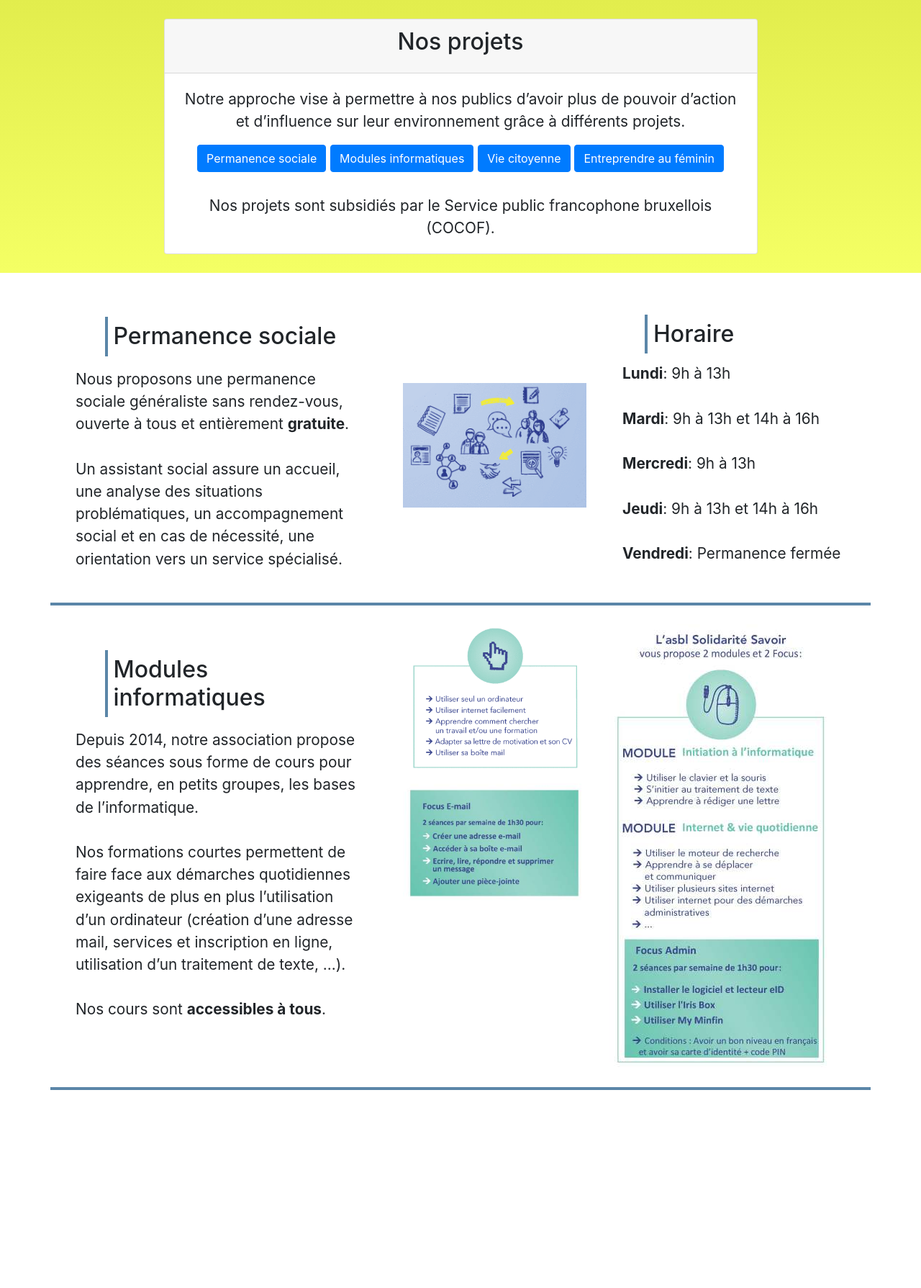
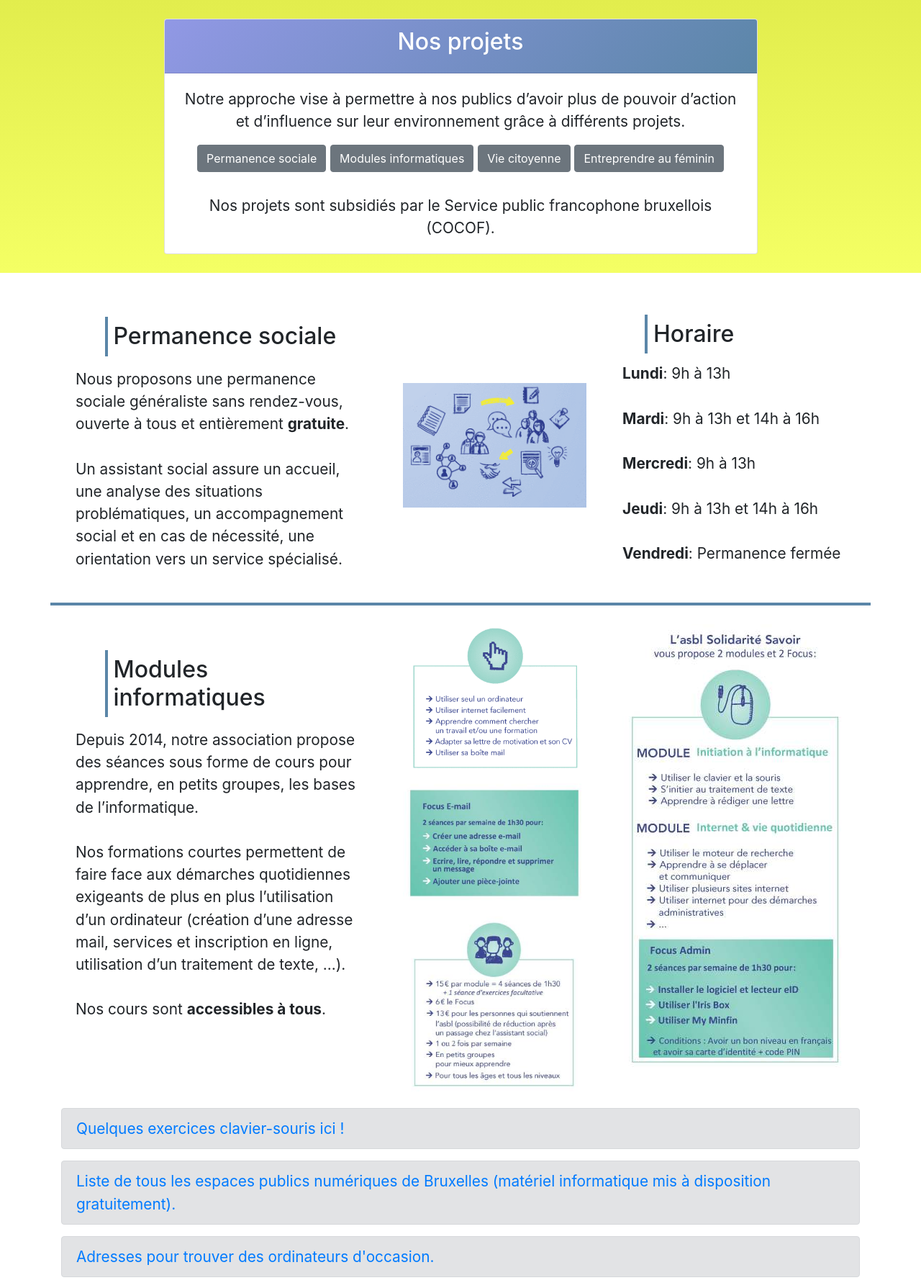
Before and after one commit to RomainVandevoorde/multipage-website-in-php, a PHP site: page /projets.php in a window 1280 px wide. Shown: the part 243-2032 px from the top of the page at 72% size. Before the commit the page ends 1757 px from the top, so only its background shows below. Run offline with PHP 8.4, Linux system fonts and the light colour scheme.

Commit message:
ProjetModInfoEnd

```diff
--- a/assets/style/style.css
+++ b/assets/style/style.css
@@ -1,3 +1,23 @@
+body {
+  font-size: 1.3em;
+}
+
+.blueBack {
+  background-image: -moz-linear-gradient(135deg, #5b86a8, #9198e5);
+  background-image: -webkit-linear-gradient(135deg, #5b86a8, #9198e5);
+}
+
+.yellowBack {
+  background-image: -moz-linear-gradient(#e2ed4d, #f4ff64);
+  background-image: -webkit-linear-gradient(#e2ed4d, #f4ff64);
+}
+
+.whiteFont {
+  color: white;
+}
+
+/* index-PAGE -------------------------------------*/
+
 #header-logo {
   display: inline;
   margin-left: 10px;
@@ -10,24 +30,12 @@
   margin-left: 5px;
 }
 
-body {
-  font-size: 1.3em;
-}
+/* index-PAGE -------------------------------------*/
 
 .container {
   width: 100%;
   padding-top: 2%;
   padding-bottom: 2%;
-}
-
-.blueBack {
-  background-image: -moz-linear-gradient(135deg, #5b86a8, #9198e5);
-  background-image: -webkit-linear-gradient(135deg, #5b86a8, #9198e5);
-}
-
-.yellowBack {
-  background-image: -moz-linear-gradient(#e2ed4d, #f4ff64);
-  background-image: -webkit-linear-gradient(#e2ed4d, #f4ff64);
 }
 
 .divTitle {
@@ -51,6 +59,8 @@ body {
  padding-bottom: 15%;
 }
 
+/* projets-PAGE -------------------------------------*/
+
 .proTitle {
   border-left: solid #5b86a8 4px;
   margin-left: 10%;
@@ -64,13 +74,13 @@ body {
 }
 
 @media screen and (min-width: 768px){
-  .proImg {padding-top: 8rem}
-}
-
-@media screen and (max-width: 768px){
-  .proImg {margin-left: 25%;}
+  .proImgTop {padding-top: 8rem}
 }
 
 .proDiv {
   border-bottom: solid #5b86a8 4px;
 }
+
+#modInfoLinks {
+  padding-top: 1rem;
+}
--- a/projets.php
+++ b/projets.php
@@ -4,22 +4,22 @@ require __DIR__.'/templates/header.php';
 
  ?>
 
-<!-- Projet-Acceuil : to redesign maybe to replace with a sidebar, inputs not responsive-->
+<!-- Projet-Acceuil : to redesign maybe to replace with a sidebar, inputs not responsive -->
 
  <div class="yellowBack">
    <div class="container">
      <div class="row justify-content-center">
        <div class="col-sm-12 col-md-12 col-lg-9 col-xl-9">
          <div class="card text-center">
-            <div class="card-header">
-              <h2 class="card-title">Nos projets</h2>
+            <div class="card-header blueBack">
+              <h2 class="card-title whiteFont">Nos projets</h2>
             </div>
             <div class="card-body">
               <p class="card-text">Notre approche vise à permettre à nos publics d’avoir plus de pouvoir d’action et d’influence sur leur environnement grâce à différents projets.</p>
-              <a href="#permSoc" class="btn btn-primary">Permanence sociale</a>
-              <a href="#modInfo" class="btn btn-primary">Modules informatiques</a>
-              <a href="#" class="btn btn-primary">Vie citoyenne</a>
-              <a href="#" class="btn btn-primary">Entreprendre au féminin</a>
+              <a href="#permSoc" class="btn btn-secondary">Permanence sociale</a>
+              <a href="#modInfo" class="btn btn-secondary">Modules informatiques</a>
+              <a href="#" class="btn btn-secondary">Vie citoyenne</a>
+              <a href="#" class="btn btn-secondary">Entreprendre au féminin</a>
               <p class="card-text"></br>Nos projets sont subsidiés par le Service public francophone bruxellois (COCOF).</p>
             </div>
           </div>
@@ -42,7 +42,7 @@ require __DIR__.'/templates/header.php';
       </div>
      </div>
      <div class="col-sm-12 col-md-6 col-lg-3 col-xl-3">
-       <img src="assets/img/image-perm.png" class="img-fluid proImg" alt="Schéma Permanence Sociale">
+       <img src="assets/img/image-perm.png" class="img-fluid proImgTop mx-auto d-block" alt="Schéma Permanence Sociale">
      </div>
      <div class="col-sm-12 col-md-6 col-lg-4 col-xl-4">
        <div class="card proCard">
@@ -73,14 +73,63 @@ require __DIR__.'/templates/header.php';
       </div>
      </div>
      <div class="col-sm-12 col-md-6 col-lg-3 col-xl-3">
-       <img src="assets/img/image-mi-1.png" class="img-fluid" alt="Responsive image">
-       <img src="assets/img/image-mi-3.jpg" class="img-fluid" alt="Responsive image">
+       <img src="assets/img/image-mi-1.png" class="img-fluid mx-auto d-block" alt="Responsive image">
+       <img src="assets/img/image-mi-3.jpg" class="img-fluid mx-auto d-block" alt="Responsive image">
+       <img src="assets/img/image-mi-4.jpg" class="img-fluid mx-auto d-block" alt="Responsive image">
      </div>
      <div class="col-sm-12 col-md-6 col-lg-4 col-xl-4">
-       <img src="assets/img/image-mi-2.jpg" class="img-fluid" alt="Responsive image">
+       <img src="assets/img/image-mi-2.jpg" class="img-fluid mx-auto d-block" alt="Responsive image">
      </div>
+  </div>
+  <div class="row" id="modInfoLinks">
+    <div class="col-sm-12 col-md-12 col-lg-12 col-xl-12">
+      <div class="alert alert-secondary" role="alert">
+        <a href="https://solidarite-savoir.be/exercices-par-module/" target="_blank">Quelques exercices clavier-souris ici !</a>
+      </div>
+      <div class="alert alert-secondary" role="alert">
+        <a href="https://solidarite-savoir.be/espace-public-numerique/" target="_blank">Liste de tous les espaces publics numériques de Bruxelles (matériel informatique mis à disposition gratuitement).</a>
+      </div>
+      <div class="alert alert-secondary" role="alert">
+        <a href="https://solidarite-savoir.be/ordinateurs-doccasion/" target="_blank">Adresses pour trouver des ordinateurs d'occasion.</a>
+      </div>
+    </div>
   </div>
 </div>
 
 <!-- Div-Vie-Citoyenne -->
+
+<div class="container proDiv" id="modInfo">
+  <div class="row">
+    <div class="col-sm-12 col-md-12 col-lg-5 col-xl-5">
+      <div class="card proCard">
+        <div class="card-body">
+          <h2 class="card-title proTitle">Vie citoyenne</h2>
+          <p class="card-text">Depuis 2014, notre association propose des séances sous forme de cours pour apprendre, en petits groupes, les bases de l’informatique.</br></br> Nos formations courtes permettent de faire face aux démarches quotidiennes exigeants de plus en plus l’utilisation d’un ordinateur (création d’une adresse mail, services et inscription en ligne, utilisation d’un traitement de texte, …).</br></br>Nos cours sont <b>accessibles à tous</b>.</p>
+        </div>
+      </div>
+     </div>
+     <div class="col-sm-12 col-md-6 col-lg-3 col-xl-3">
+       <img src="assets/img/image-mi-1.png" class="img-fluid mx-auto d-block" alt="Responsive image">
+       <img src="assets/img/image-mi-3.jpg" class="img-fluid mx-auto d-block" alt="Responsive image">
+       <img src="assets/img/image-mi-4.jpg" class="img-fluid mx-auto d-block" alt="Responsive image">
+     </div>
+     <div class="col-sm-12 col-md-6 col-lg-4 col-xl-4">
+       <img src="assets/img/image-mi-2.jpg" class="img-fluid mx-auto d-block" alt="Responsive image">
+     </div>
+  </div>
+  <div class="row" id="modInfoLinks">
+    <div class="col-sm-12 col-md-12 col-lg-12 col-xl-12">
+      <div class="alert alert-secondary" role="alert">
+        <a href="https://solidarite-savoir.be/exercices-par-module/" target="_blank">Quelques exercices clavier-souris ici !</a>
+      </div>
+      <div class="alert alert-secondary" role="alert">
+        <a href="https://solidarite-savoir.be/espace-public-numerique/" target="_blank">Liste de tous les espaces publics numériques de Bruxelles (matériel informatique mis à disposition gratuitement).</a>
+      </div>
+      <div class="alert alert-secondary" role="alert">
+        <a href="https://solidarite-savoir.be/ordinateurs-doccasion/" target="_blank">Adresses pour trouver des ordinateurs d'occasion.</a>
+      </div>
+    </div>
+  </div>
+</div>
+
 <!-- Div-Entreprendre-au-féminin -->
--- a/templates/header.php
+++ b/templates/header.php
@@ -8,6 +8,7 @@
     <title>Solidarité Savoir ASBL</title>
   </head>
   <body>
+<!-- Collapse and sticky-top dont work ! ---------------->
     <div id="header">
       <img src="assets/img/logo.jpg" id="header-logo" alt="Logo" height="100" width="100" >
       <h1 id="header-title"> Solidarité Savoir ASBL </h1>
```
Also changed, not shown: assets/img/image-mi-4.jpg (renamed from assets/img/image-mi-4.png.jpg).
